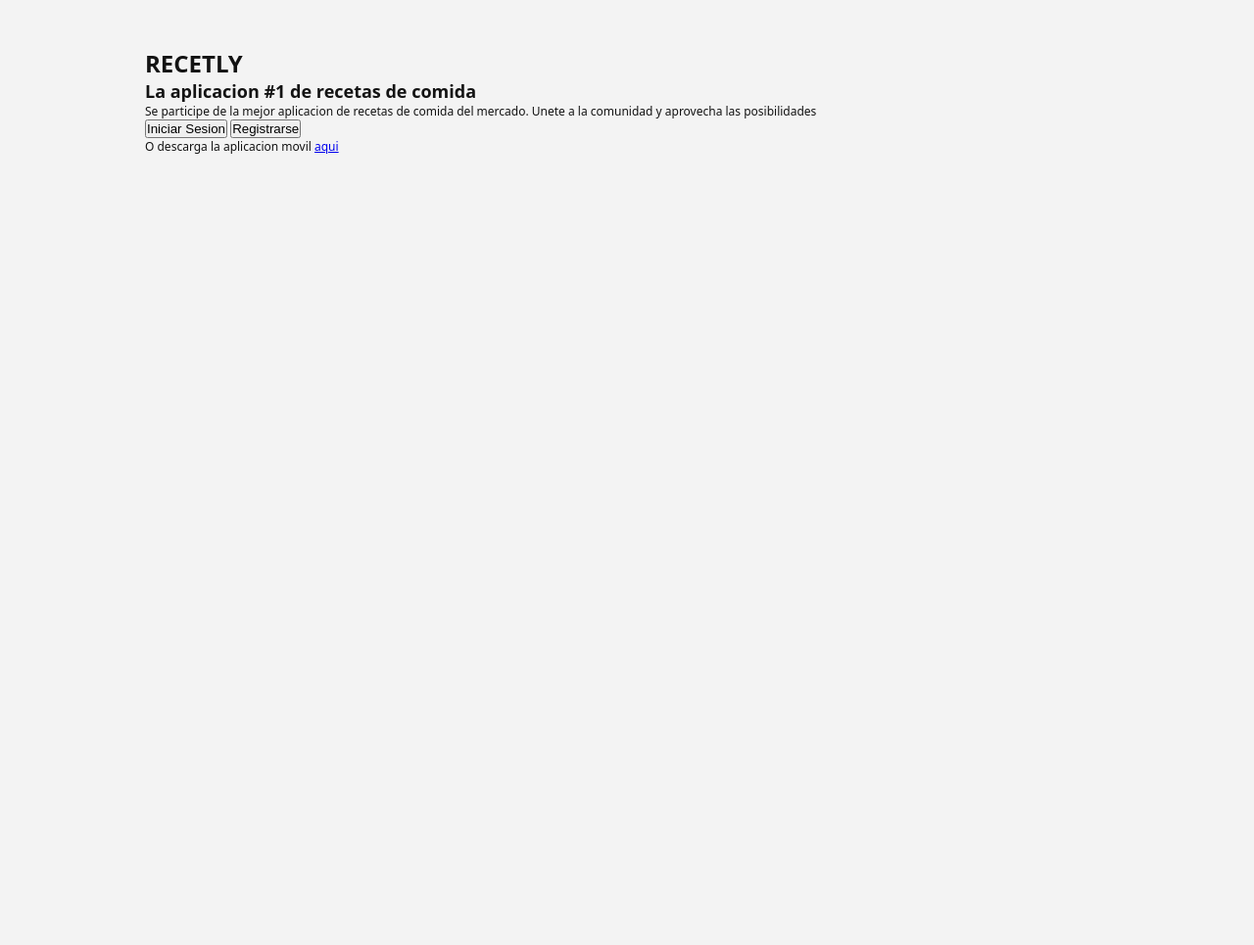
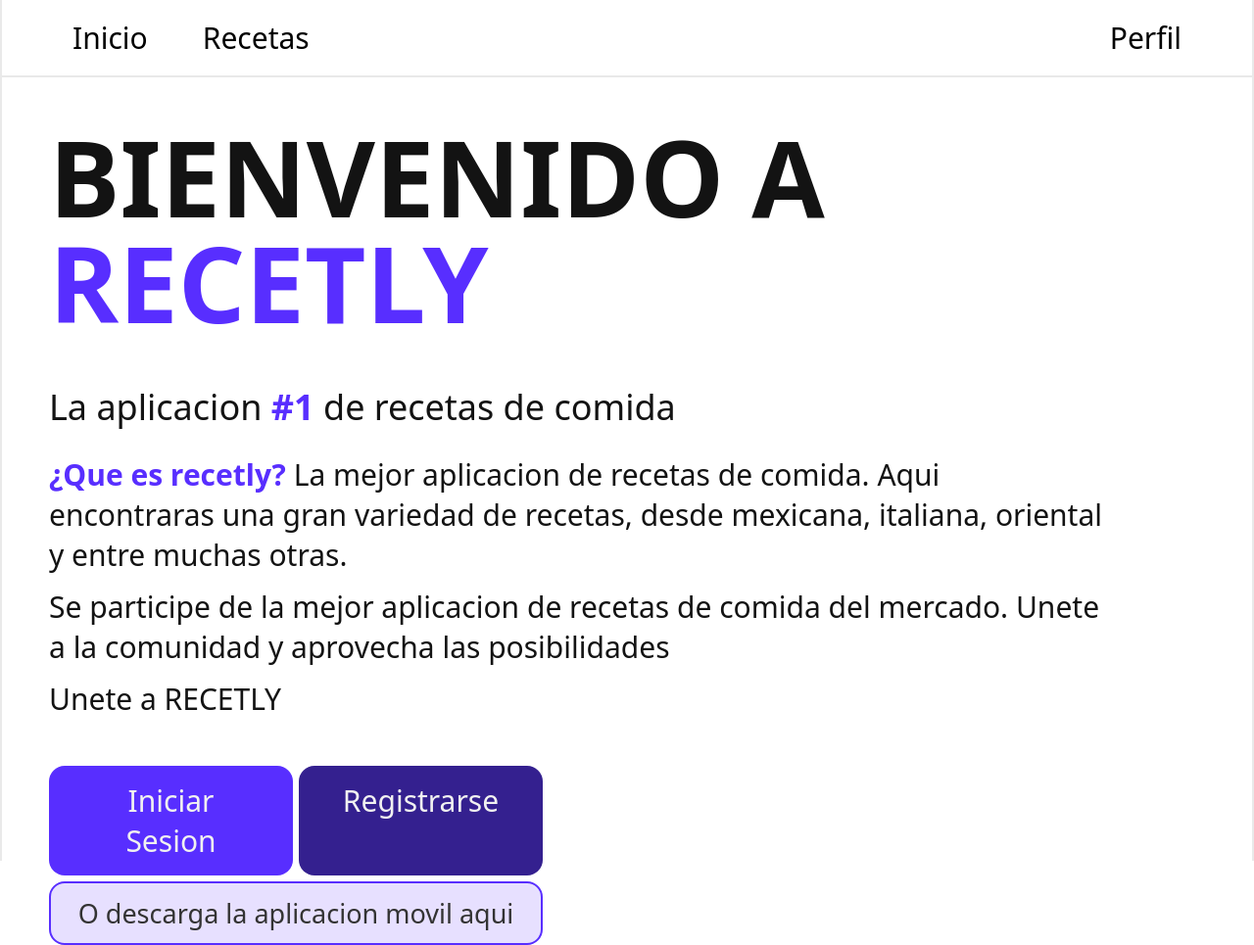
Before and after one commit to srjorgedev/RecetlyWeb, an Astro site: page / in a window 1280 px wide. Shown: the whole page at 98% size. Before the commit the page ends 800 px from the top, so only its background shows below. Built offline with nearby package versions, Linux system fonts and the light colour scheme; Astro itself is replaced by a stand-in of ours.

Commit message:
mejora visual + responsive (wip)

```diff
--- /dev/null
+++ b/src/components/Header.astro
@@ -0,0 +1,54 @@
+---
+const cookies = Astro.request.headers.get("cookie");
+let token = null;
+
+if (cookies) {
+    token = cookies.split(";").reduce((acc, cookie) => {
+        const [key, value] = cookie.trim().split("=");
+        if (key === "token") acc = value;
+        return acc;
+    }, "");
+}
+---
+
+<header>
+    <nav>
+        <div class="options">
+            <a href="/">Inicio</a>
+            <a href="/recipes/">Recetas</a>
+        </div>
+        {token !== null ? <a href="/user/profile">Perfil</a> : null}
+        {token === null ? <a href="/auth/login">Perfil</a> : null}
+    </nav>
+</header>
+
+<style>
+    @media (min-width: 768px) {
+        padding: 1rem 1rem;
+    }
+    header {
+        width: 100%;
+        padding: 1rem 4rem;
+        border-left: 2px solid #e9e9e9;
+        border-right: 2px solid #e9e9e9;
+        border-bottom: 2px solid #e9e9e9;
+    }
+    nav {
+        display: flex;
+        flex-direction: row;
+        align-items: center;
+        justify-content: space-between;
+
+        & div {
+            display: flex;
+            gap: 8px;
+        }
+    }
+    a {
+        font-size: 2.5rem;
+        text-decoration: none;
+        padding: 0.5rem 2rem;
+        color: black;
+        font-weight: 500;
+    }
+</style>
--- a/src/layouts/MainLayout.astro
+++ b/src/layouts/MainLayout.astro
@@ -1,4 +1,5 @@
 ---
+import Header from "../components/Header.astro";
 interface Props {
     title: string;
 }
@@ -16,7 +17,10 @@ const { title } = Astro.props;
         <title>{title}</title>
     </head>
     <body>
-        <slot />
+        <Header />
+        <main class="layout">
+            <slot />
+        </main>
     </body>
 </html>
 <style is:global>
@@ -33,20 +37,35 @@ const { title } = Astro.props;
     }
     html {
         font-family: system-ui;
-        background: #f3f3f3;
         background-size: 100%;
         font-size: 12px;
         color: rgb(19, 19, 19);
     }
-    body {
-        max-width: 1080px;
-        height: 100dvh;
-        margin: 0 auto;
-        padding: 4rem;
+    main {
+        display: flex;
+        flex-direction: column;
+        width: 100%;
+        padding: 0 2rem;
+    }
+    @media (min-width: 768px) {
+        main.layout {
+            max-width: 1440px;
+            height: 100dvh;
+            margin: 0 auto;
+            padding: 4rem;
+            border-left: 2px solid #e9e9e9;
+            border-right: 2px solid #e9e9e9;
+        }
+        body {
+            margin: 0 auto;
+            max-width: 1440px;
+            height: 100dvh;
+        }
     }
     * {
         margin: 0;
         padding: 0;
         box-sizing: border-box;
+        border: none;
     }
 </style>
--- a/src/pages/index.astro
+++ b/src/pages/index.astro
@@ -2,24 +2,158 @@
 import MainLayout from "../layouts/MainLayout.astro";
 ---
 
-<MainLayout title ="RECETLY">
-	<h1>RECETLY</h1>
+<MainLayout title="RECETLY">
+	<h1>BIENVENIDO A <span>RECETLY</span></h1>
 	<h2>La aplicacion <strong>#1</strong> de recetas de comida</h2>
+	<p>
+		<strong>¿Que es recetly?</strong> La mejor aplicacion de recetas de comida.
+		Aqui encontraras una gran variedad de recetas, desde mexicana, italiana,
+		oriental y entre muchas otras.
+	</p>
 	<p>
 		Se participe de la mejor aplicacion de recetas de comida del mercado.
 		Unete a la comunidad y aprovecha las posibilidades
 	</p>
 
-	<input type="button" value="Iniciar Sesion" id="signin" />
-	<input type="button" value="Registrarse" id="signup" />
+	<p>Unete a RECETLY</p>
 
-	<p>O descarga la aplicacion movil <a href="https://bit.ly/4eF7933">aqui</a></p>
+	<article>
+		<section>
+			<a id="signin" href="/auth/login">Iniciar Sesion</a>
+			<a id="signup">Registrarse</a>
+		</section>
+
+		<a href="https://bit.ly/4eF7933">O descarga la aplicacion movil aqui</a>
+	</article>
 </MainLayout>
 
-<script>
-	const $singin = document.querySelector("#signin");
+<script></script>
 
-	$singin.addEventListener("click", () => {
-		location.replace("/auth/login");
-	});
-</script>
+<style>
+	h1 {
+		font-size: 5rem;
+	}
+	h2 {
+		font-size: 2.5rem;
+	}
+	p {
+		font-size: 2rem;
+		margin-top: 1.5rem;
+	}
+	article {
+		height: auto;
+		display: flex;
+		flex-direction: column;
+		gap: 0.5rem;
+		margin: 1rem 0 0 0;
+
+		& section {
+			display: flex;
+			flex-direction: row;
+			gap: 0.5rem;
+
+			& a {
+				font-size: 2rem;
+				cursor: pointer;
+				padding: 1rem 2.5rem;
+				border: none;
+			}
+			& a:first-child {
+				background: #582eff;
+				color: #f1f1f1;
+			}
+			& a:last-child {
+				background: #34208f;
+				color: #f1f1f1;
+			}
+		}
+		& a {
+			flex: 1;
+			font-size: 2rem;
+			padding: 1rem 2.05rem;
+			text-decoration: none;
+			display: inline-block;
+			border: 2px solid #582eff;
+			background: #582eff25;
+			text-align: center;
+			border-radius: 16px;
+			color: #333333;
+			transition: 0.15s ease-in-out filter;
+		}
+		& a:hover {
+			filter: invert();
+		}
+	}
+	@media (min-width: 768px) {
+		* {
+			user-select: none;
+		}
+		h1 {
+			font-size: 9rem;
+			line-height: 1;
+			margin-bottom: 4rem;
+		}
+		h2 {
+			font-size: 3rem;
+			font-weight: normal;
+			margin-bottom: 1rem;
+		}
+		p {
+			font-size: 2.5rem;
+			margin-top: 1rem;
+			z-index: 2;
+			position: relative;
+			max-width: 1080px;
+		}
+
+		article {
+			width: 42rem;
+			height: auto;
+			display: flex;
+			flex-direction: column;
+			gap: 0.5rem;
+			margin: 4rem 0 0 0;
+
+			& section {
+				display: flex;
+				flex-direction: row;
+				gap: 0.5rem;
+
+				& a {
+					font-size: 2.5rem;
+					cursor: pointer;
+					padding: 1.25rem 2.75rem;
+					border: none;
+				}
+				& a:first-child {
+					background: #582eff;
+					color: #f1f1f1;
+				}
+				& a:last-child {
+					background: #34208f;
+					color: #f1f1f1;
+				}
+			}
+			& a {
+				flex: 1;
+				font-size: 2.25rem;
+				padding: 1rem 2.05rem;
+				text-decoration: none;
+				display: inline-block;
+				border: 2px solid #582eff;
+				background: #582eff25;
+				text-align: center;
+				border-radius: 16px;
+				color: #333333;
+				transition: 0.15s ease-in-out filter;
+			}
+			& a:hover {
+				filter: invert();
+			}
+		}
+	}
+	span,
+	strong {
+		color: #582eff;
+	}
+</style>
```
Also changed, not shown: public/assets/fon.png (added).
